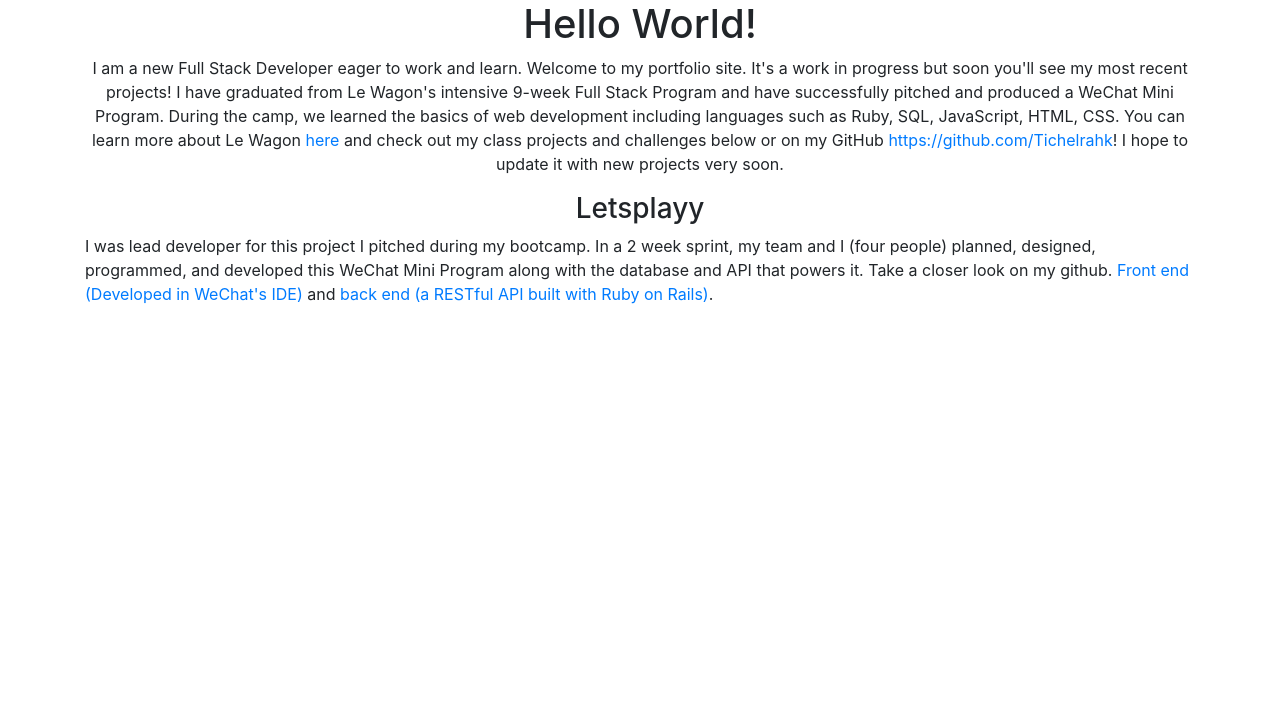
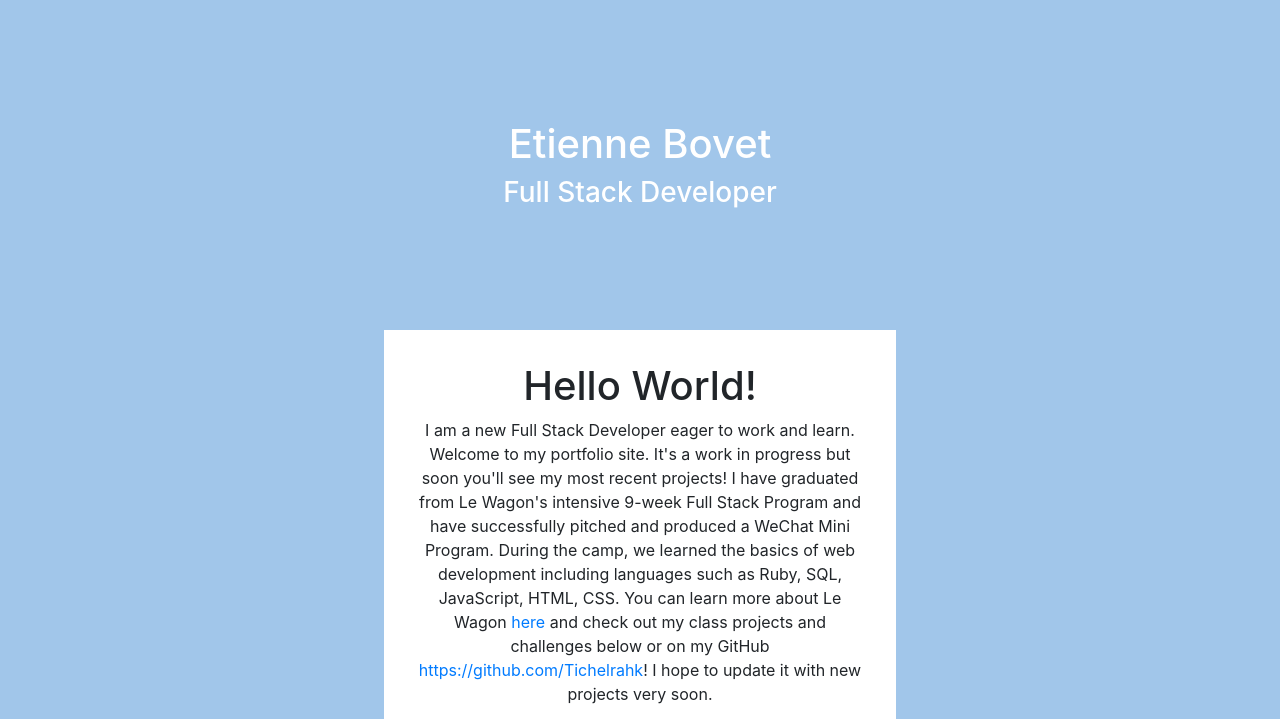
Before and after one commit to Tichelrahk/portfolio, a plain HTML site: page index.html in a window 1280 px wide. Shown: the top 719 px of the page. Drawn offline with nearby package versions, Linux system fonts and the light colour scheme.

Commit message:
trying blue

```diff
--- a/css/main.css
+++ b/css/main.css
@@ -1,3 +1,16 @@
 body {
+  background-color: #a1c6ea;
+}
 
+.container {
+  background-color: white;
+  width: 40vw;
+  padding: 2em;
 }
+
+#header {
+  margin-top: 15vh;
+  margin-bottom: 15vh;
+  color: white;
+  font-weight: 700;
+}
--- a/index.html
+++ b/index.html
@@ -11,6 +11,10 @@
   <link rel="stylesheet" type="text/css" href="css/main.css">
 </head>
 <body>
+  <section id="header" class="text-center">
+    <h1>Etienne Bovet</h1>
+    <h3 class="text-center">Full Stack Developer</h3>
+  </section>
   <div class="container">
     <h1 class="text-center">Hello World!</h1>
     <div class="intro">
```
